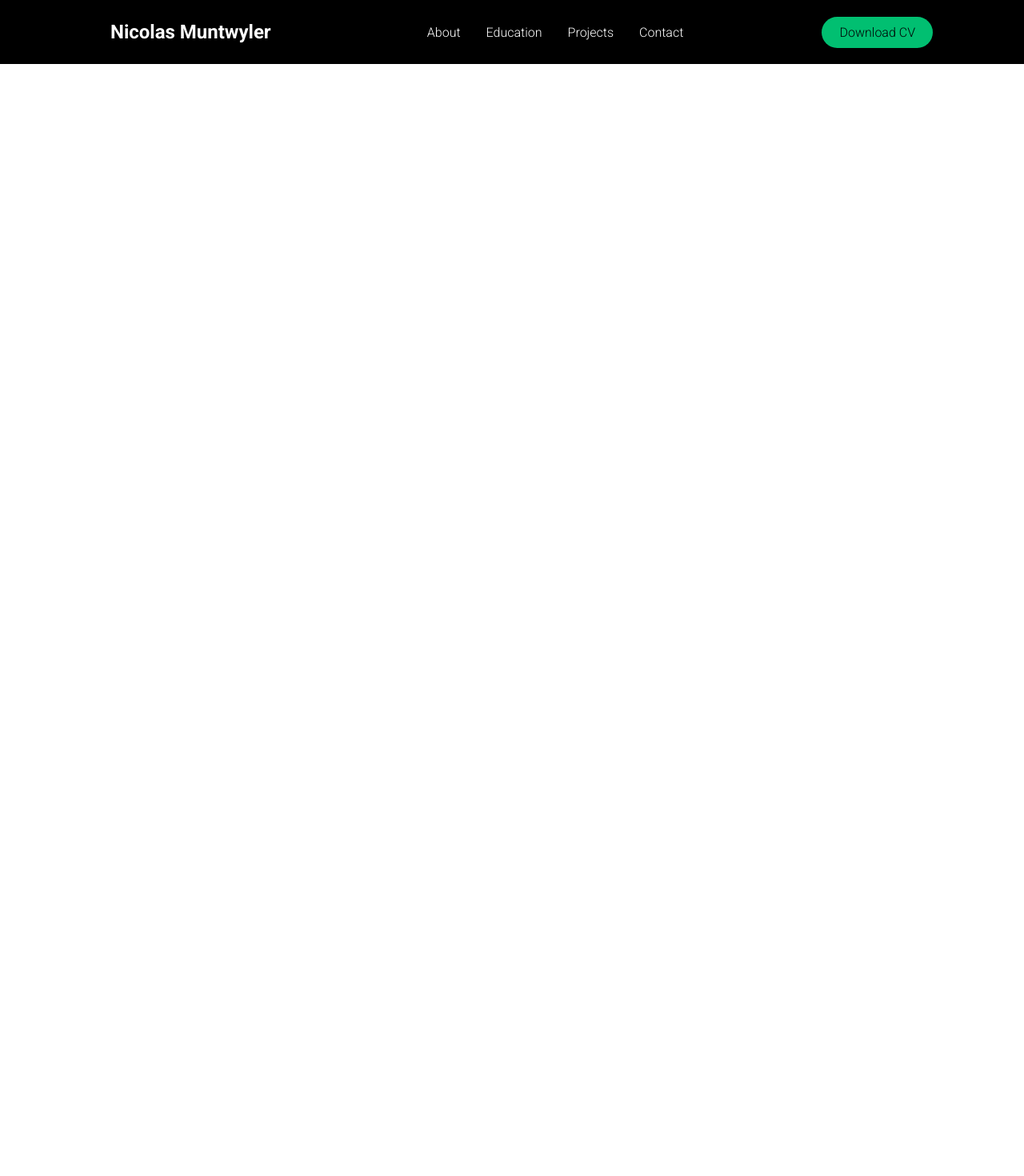
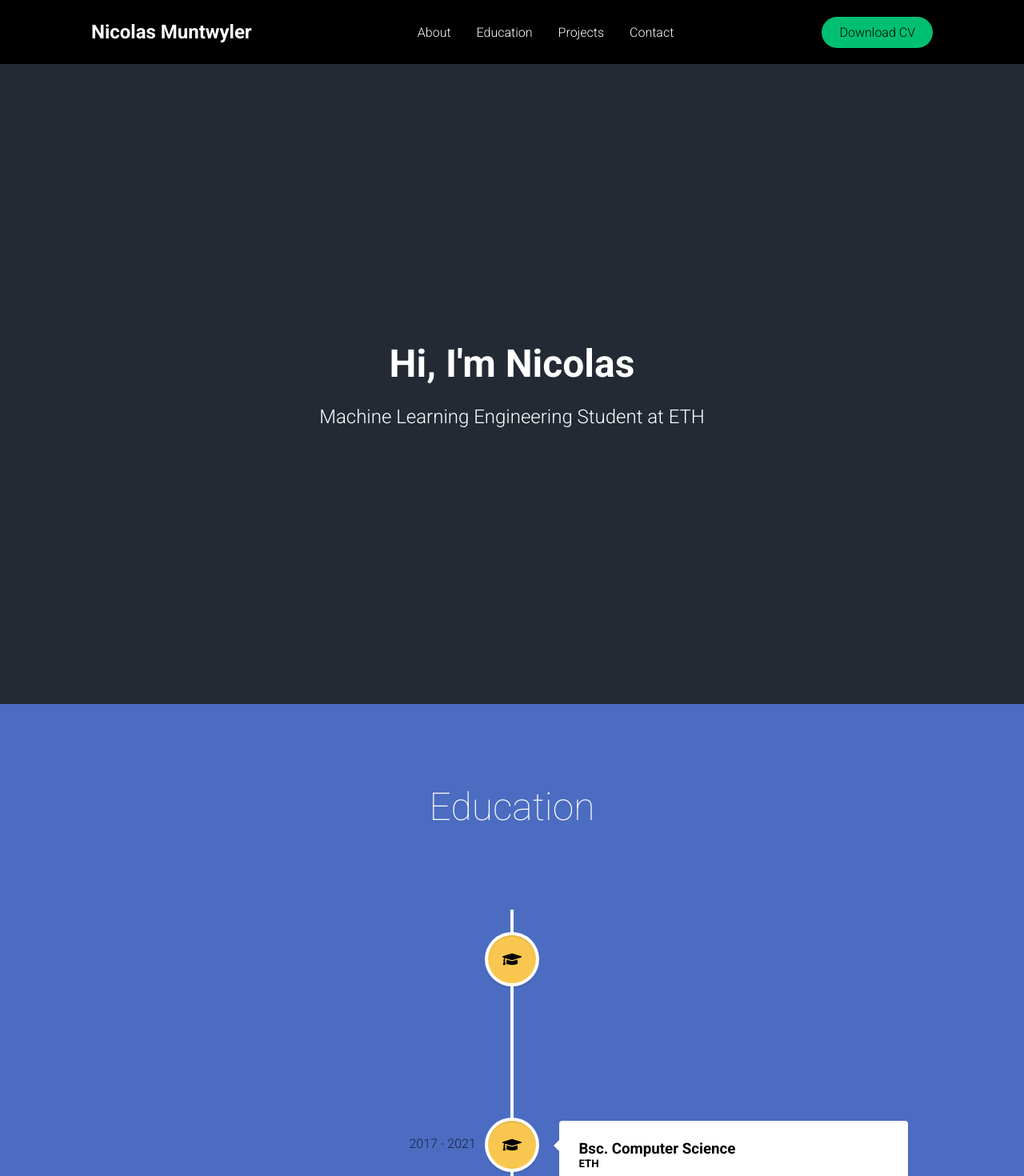
Before and after one commit to municola/homepage, a React (Create React App) app: page / in a window 1280 px wide. Shown: the top 1470 px of the page at 80% size. Before the commit the page ends 800 px from the top, so only its background shows below. Built offline with nearby package versions, Linux system fonts and the light colour scheme.

Commit message:
timeline section

```diff
--- a/package.json
+++ b/package.json
@@ -15,6 +15,7 @@
     "react-router-dom": "^5.2.0",
     "react-scripts": "4.0.3",
     "react-scroll": "^1.8.2",
+    "react-vertical-timeline-component": "^3.3.3",
     "styled-components": "^5.3.0",
     "web-vitals": "^1.1.2"
   },
--- /dev/null
+++ b/src/components/EducationSection/EducationElements.js
@@ -0,0 +1,34 @@
+import styled from 'styled-components'
+
+export const EducationContainer = styled.div`
+    height: 900px;
+    background-color: #4b6cc1;
+
+`
+export const EducationWrapper = styled.div`
+    max-width: 1100px;
+    width: 100%;
+    margin: auto;
+    padding-top: 100px;
+    justify-content: center;
+
+`
+export const EducationH1 = styled.h1`
+    color: #fff;
+    text-align: center;
+    padding: 0 24px;
+    font-size: 3rem;
+    font-weight: 100;
+    margin-bottom: 100px;
+`
+export const TimelineWrapper = styled.div`
+
+`
+
+export const workIconStyles = {
+    background: '#06D6A0'
+}
+
+export const schoolIconStyles = {
+    background: '#f9c74f'
+}
--- /dev/null
+++ b/src/components/EducationSection/data.js
@@ -0,0 +1,28 @@
+export const timelineElements = [
+    {
+        id:1,
+        title: "Msc. Computer Science",
+        location: "ETH",
+        description: "Major: Machine Intelligence",
+        buttonText: "View Courses",
+        date: "2021 - Today",
+        icon: "school",
+    },
+    {
+        id: 2,
+        title: "Bsc. Computer Science",
+        location: "ETH",
+        description: "Major: Machine Intelligence",
+        buttonText: "View Courses",
+        date: "2017 - 2021",
+        icon: "school",
+    },
+    {
+        id: 3,
+        title: "Matura",
+        location: "MNG Rämibühl",
+        description: "Focus: Applied Mathematics and Physics",
+        date: "2012 - 2016",
+        icon: "school",
+    }
+];
--- /dev/null
+++ b/src/components/EducationSection/index.js
@@ -0,0 +1,47 @@
+import React from 'react'
+import { EducationContainer, EducationWrapper, EducationH1, TimelineWrapper,
+workIconStyles, schoolIconStyles} from './EducationElements'
+import {FaGraduationCap} from 'react-icons/fa'
+import {timelineElements} from './data'
+import { VerticalTimeline, VerticalTimelineElement } from 'react-vertical-timeline-component'
+import 'react-vertical-timeline-component/style.min.css'
+import { element } from 'prop-types'
+
+
+const EducationSection = () => {
+    return (
+        <>
+          <EducationContainer>
+              <EducationWrapper>
+                  <EducationH1>
+                    Education
+                  </EducationH1>
+                  <TimelineWrapper>
+                    <VerticalTimeline>
+                      {timelineElements.map((element) => {
+                        let isWorkIcon = element.icon === "work";
+                        let hasButton = element.buttonText !== undefined && element.buttonText !== null && element.buttonText !== "";
+                        return (
+                          <VerticalTimelineElement
+                            key={element.key}
+                            date={element.date}
+                            dateClassName="date"
+                            icon={<FaGraduationCap/>}
+                            iconStyle={isWorkIcon ? workIconStyles : schoolIconStyles}
+                          >
+                            <h3 className="vertical-timeline-element-title">{element.title}</h3>
+                            <h5 className="vertical-timeline-element-subtitle">{element.location}</h5>
+                            <p className="description">{element.description}</p>
+                            {hasButton && <p >{element.buttonText}</p>}
+                          </VerticalTimelineElement>
+                        );
+                      })}
+                    </VerticalTimeline>
+                  </TimelineWrapper>
+              </EducationWrapper>
+          </EducationContainer>
+        </>
+    )
+}
+
+export default EducationSection
--- /dev/null
+++ b/src/components/HeroSection/HeroElements.js
@@ -0,0 +1,72 @@
+import styled from 'styled-components'
+
+export const HeroContainer = styled.div`
+    background: '0c0c0c';
+    display: flex;
+    justify-content: center;
+    align-items: center;
+    padding: 0 30px;
+    height: 800px;
+    position: relative;
+    z-index: 1;
+`
+
+export const HeroBg = styled.div`
+    position: absolute;
+    top: 0;
+    right: 0;
+    bottom: 0;
+    left: 0;
+    width: 100%;
+    height: 100%;
+    overflow: hidden;
+`
+
+export const HeroImg = styled.div`
+    width: 100%;
+    height: 100%;
+    -o-object-fit: cover;
+    object-fit: cover;
+    background: #232a34;
+`
+
+export const HeroContent = styled.div`
+    z-index: 3;
+    max-width: 1200px;
+    position: absolute;
+    padding: 8px 24px;
+    display: flex;
+    flex-direction: column;
+    align-items: center;
+
+`
+
+export const HeroH1 = styled.h1`
+    color: #fff;
+    font-size: 48px;
+    text-align: center;
+
+    @media screen and (max-width: 768px) {
+        font-size: 40px;
+    }
+
+    @media screen and (max-width: 480px) {
+        font-size: 32px;
+    }
+`
+
+export const HeroH2 = styled.p`
+    margin-top: 24px;
+    color: #fff;
+    font-size: 24px;
+    text-align: center;
+    max-width: 600px;
+
+    @media screen and (max-width: 768px) {
+        font-size: 24px;
+    }
+
+    @media screen and (max-width: 480px) {
+        font-size: 28px;
+    }
+`
--- /dev/null
+++ b/src/components/HeroSection/index.js
@@ -0,0 +1,19 @@
+import React from 'react'
+
+import { HeroContainer, HeroBg, HeroImg, HeroContent, HeroH1, HeroH2 } from './HeroElements'
+
+const HeroSection = () => {
+    return (
+        <HeroContainer>
+            <HeroBg>
+                <HeroImg />
+            </HeroBg>
+            <HeroContent>
+                <HeroH1>Hi, I'm Nicolas</HeroH1>
+                <HeroH2>Machine Learning Engineering Student at ETH</HeroH2>
+            </HeroContent>
+        </HeroContainer>
+    )
+}
+
+export default HeroSection
--- a/src/components/Navbar/NavBarElements.js
+++ b/src/components/Navbar/NavBarElements.js
@@ -36,7 +36,6 @@ export const NavLogo = styled(LinkR)`
     font-size: 1.5rem;
     display: flex;
     align-items: center;
-    margin-left: 24px;
     font-weight: bold;
     text-decoration: none;
 `
--- a/src/pages/index.js
+++ b/src/pages/index.js
@@ -1,4 +1,6 @@
 import React, {useState} from 'react'
+import EducationSection from '../components/EducationSection';
+import HeroSection from '../components/HeroSection';
 import Navbar from "../components/Navbar/Index";
 import Sidebar from "../components/Sidebar";
 
@@ -14,6 +16,8 @@ const Home = () => {
         <>
             <Sidebar isOpen={isOpen} toggle={toggle} />
             <Navbar toggle={toggle}/>
+            <HeroSection />
+            <EducationSection />
         </>
     )
 }
```
Also changed, not shown: 1 other file (tests, documents, lock files or other folders).
